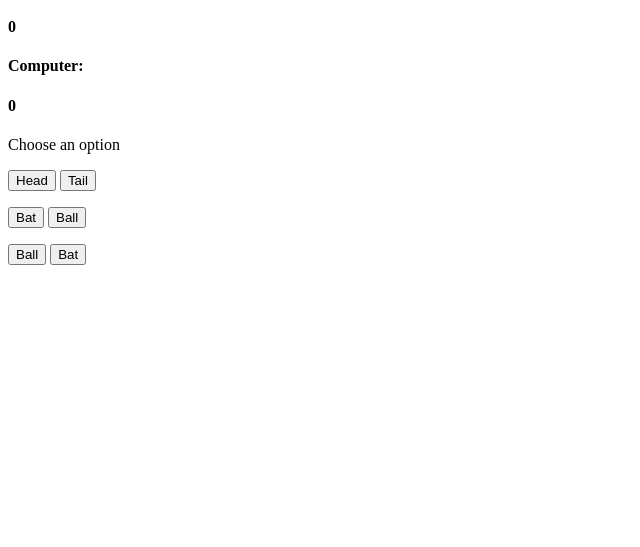
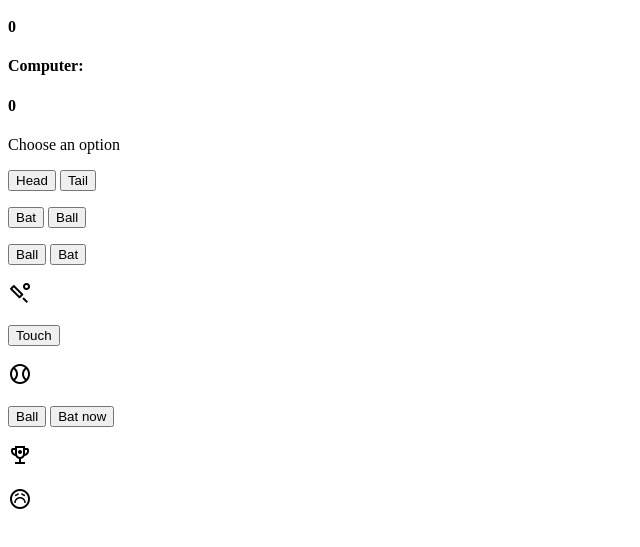
Before and after one commit to Sadiqur057/JavaScript-MiniProject, a plain HTML site: page CricketVillage/index.html in a window 1280 px wide. Shown: the part 101-648 px from the top of the page, without its empty margins (0-640 px from the left). Drawn offline with nearby package versions, Linux system fonts and the light colour scheme.

Commit message:
gameOver section added

```diff
--- a/CricketVillage/index.html
+++ b/CricketVillage/index.html
@@ -50,6 +50,45 @@
             <button class="btn" id="start-bat" onclick="play.startGame('bat')">Bat</button>
         </div>
     </div>
+
+    <!-- Game Play section -->
+    <div class="selection-section" id="play-game">
+        <div class="message" id="bat">
+            <p>
+                <span class="material-symbols-outlined icon">
+                    sports_cricket
+                </span>
+            </p>
+            <button class="btn" onclick="play.userPlay(1)">Touch</button>
+        </div>
+        <div class="message" id="ball">
+            <p>
+                <span class="material-symbols-outlined icon">
+                    sports_baseball
+                </span>
+            </p>
+            <div class="btn-container">
+                <button class="btn" id="comp-play" onclick="play.compPlay()">Ball</button>
+                <button class="btn" id="user-play" onclick="play.batting()">Bat now</button>
+            </div>
+        </div>
+    </div>
+
+    <!-- GameOver Section-->
+    <div class="selection-section" id="winner-section">
+        <p id="winner" class="message">
+            <span class="material-symbols-outlined icon">
+                rewarded_ads
+            </span>
+        </p>
+        <p id="looser" class="message">
+            <span class="material-symbols-outlined icon">
+                sentiment_sad
+            </span>
+        </p>
+        <p class="message" id="winning-msg"></p>
+        <p class="message" id="loosing-msg"></p>
+    </div>
 </body>
 
 </html>
```
